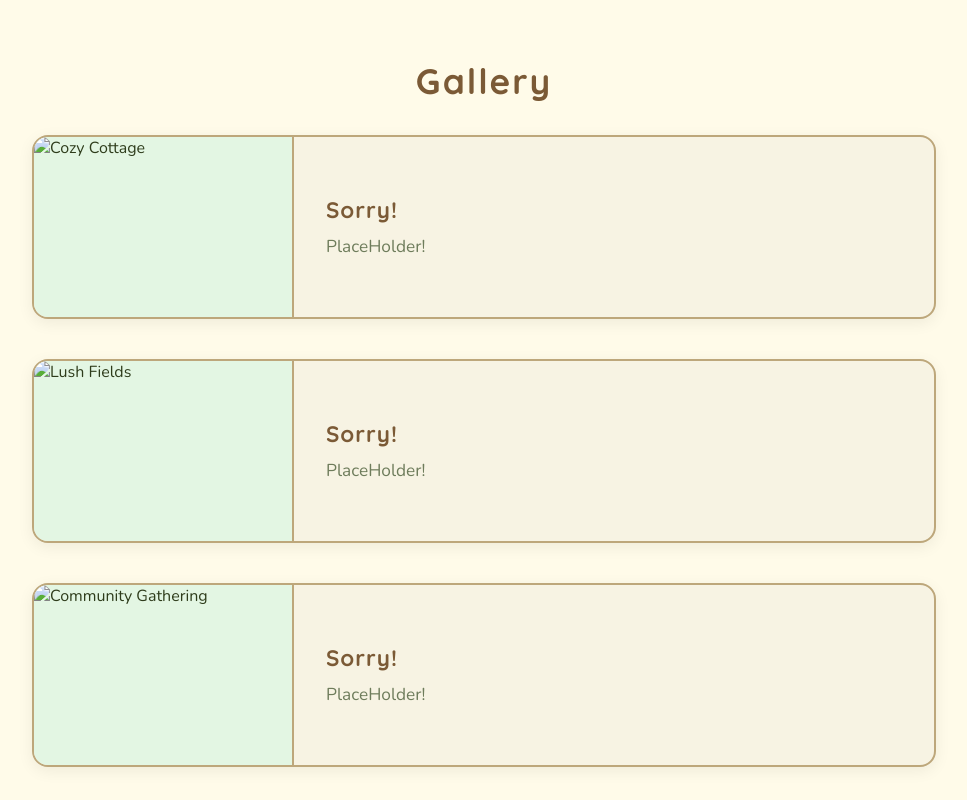
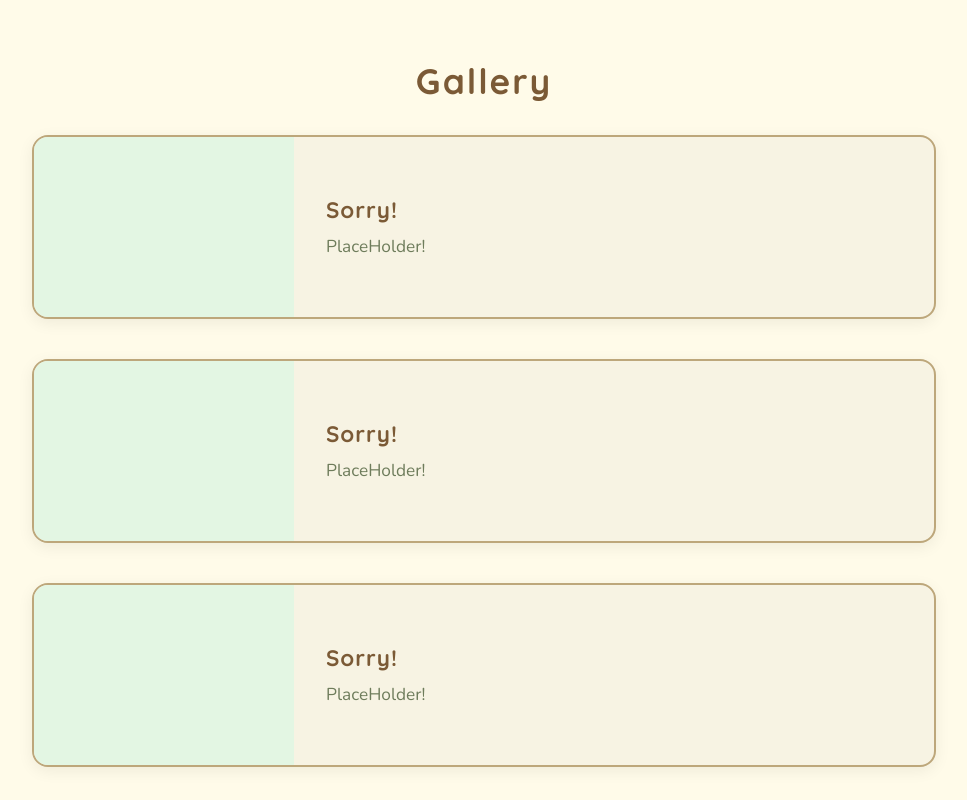
Before and after one commit to halfaz/The-Cottage, a plain HTML site: page index.html in a window 1280 px wide. Shown: the part 1340-2140 px from the top of the page, without its empty margins (156-1123 px from the left). Drawn offline with nearby package versions, Linux system fonts and the light colour scheme.

Commit message:
Update index.html

```diff
--- a/index.html
+++ b/index.html
@@ -75,7 +75,6 @@
     <div class="gallery-list">
       <div class="gallery-container">
         <div class="gallery-image">
-          <img src="images/cottage.jpg" alt="Cozy Cottage">
         </div>
         <div class="gallery-info">
           <h2>Sorry!</h2>
@@ -84,7 +83,6 @@
       </div>
       <div class="gallery-container">
         <div class="gallery-image">
-          <img src="images/fields.jpg" alt="Lush Fields">
         </div>
         <div class="gallery-info">
             <h2>Sorry!</h2>
@@ -93,7 +91,6 @@
       </div>
       <div class="gallery-container">
         <div class="gallery-image">
-          <img src="images/community.jpg" alt="Community Gathering">
         </div>
         <div class="gallery-info">
             <h2>Sorry!</h2>
```
